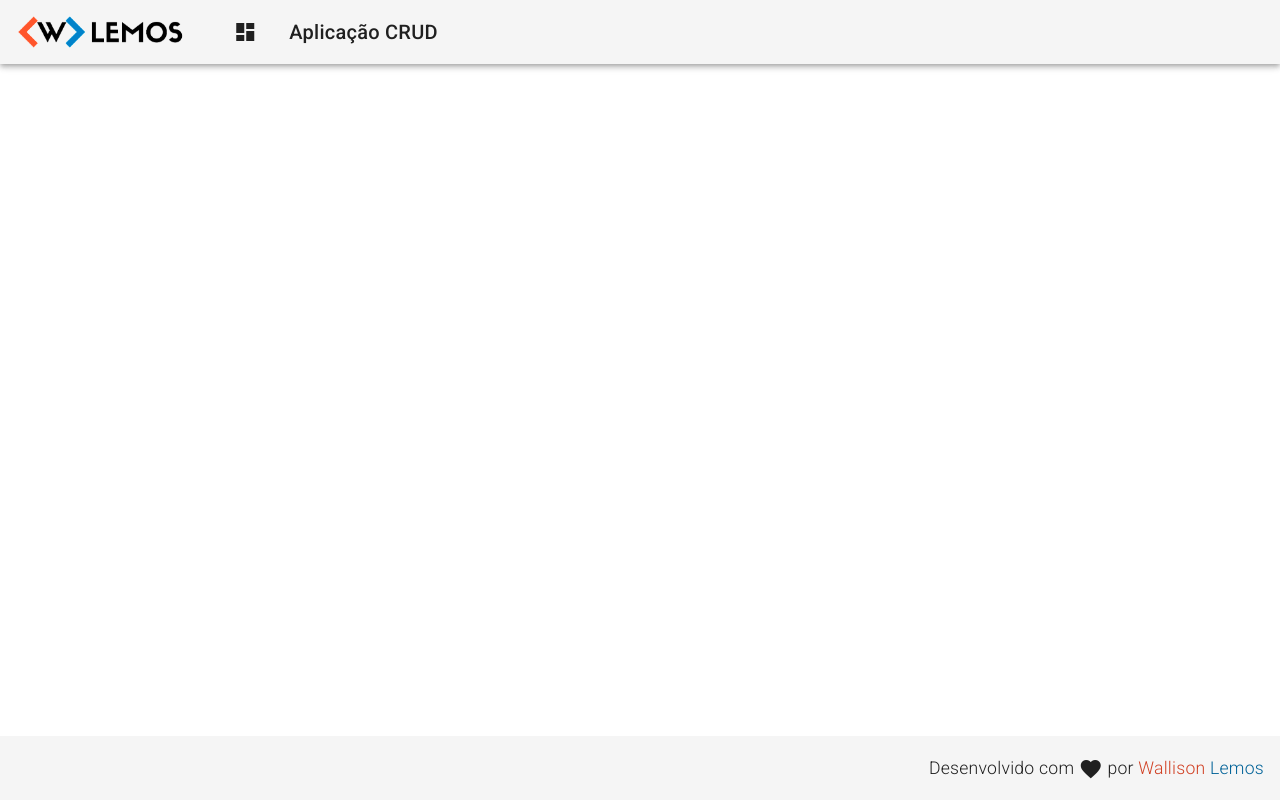
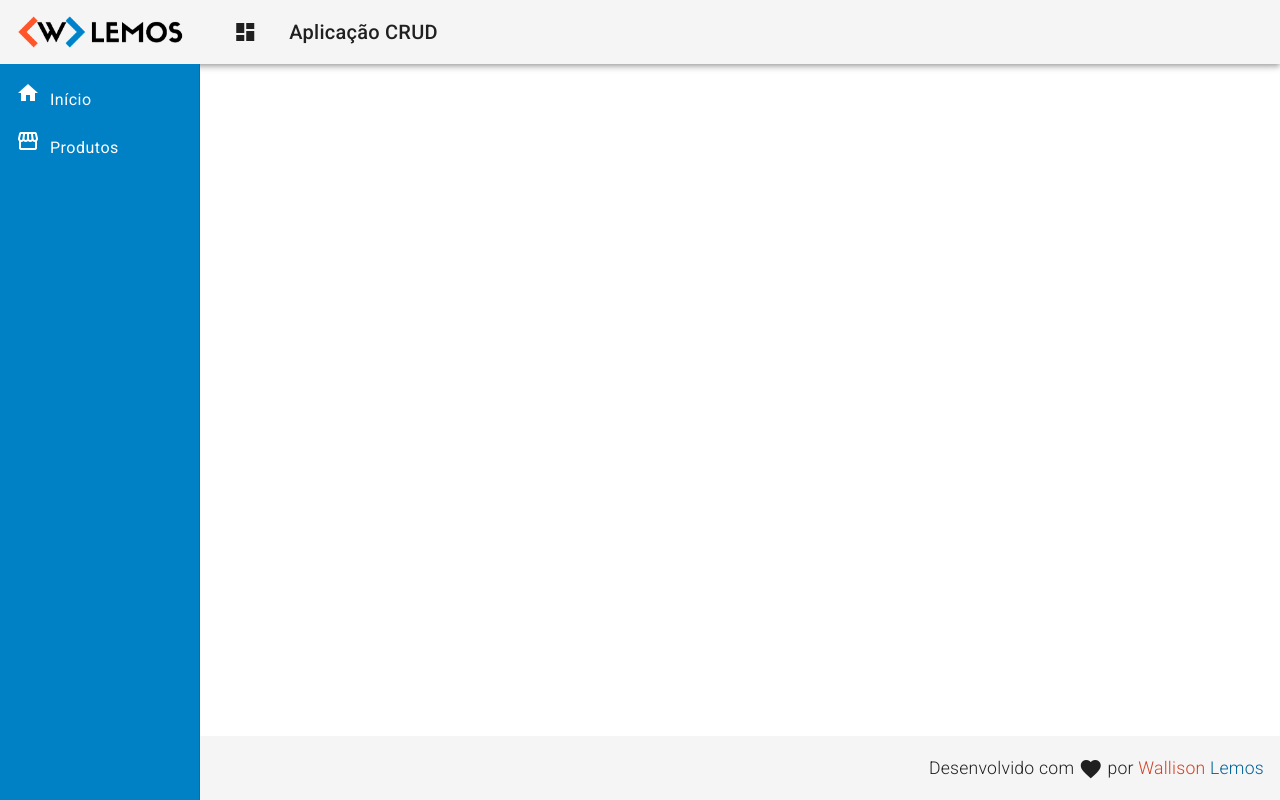
Before and after one commit to wallisonlemosdev/crud-angular, an Angular app in the folder frontend/: page / in a window 1280 px wide. Built offline with nearby package versions, Linux system fonts and the light colour scheme.

Commit message:
Componente navegação

```diff
--- a/frontend/src/app/app.component.html
+++ b/frontend/src/app/app.component.html
@@ -1,2 +1,3 @@
 <app-header></app-header>
+<app-nav></app-nav>
 <app-footer></app-footer>
--- /dev/null
+++ b/frontend/src/app/components/template/nav/nav.component.css
@@ -0,0 +1,13 @@
+.sidenav {
+    background-color: #0081c6;
+    width: 200px;
+}
+
+.sidenav span {
+    color: #fff;
+}
+
+.sidenav i {
+    padding-right: 10px;
+    color: #fff;
+}
--- /dev/null
+++ b/frontend/src/app/components/template/nav/nav.component.html
@@ -0,0 +1,19 @@
+<mat-sidenav-container class="container">
+    <mat-sidenav class="sidenav" mode="side" opened fixedInViewport="true" fixedTopGap="64">
+        <mat-nav-list class="nav-list">
+            <a mat-list-item>
+                <i class="material-icons">
+                    home
+                </i>
+                <span>Início</span>
+            </a>
+
+            <a mat-list-item>
+                <i class="material-icons">
+                    storefront
+                </i>
+                <span>Produtos</span>
+            </a>
+        </mat-nav-list>
+    </mat-sidenav>
+</mat-sidenav-container>
```
Also changed, not shown: frontend/src/app/app.module.ts (+9 -2 lines), frontend/src/app/components/template/nav/nav.component.ts (added, +10 -0 lines).
